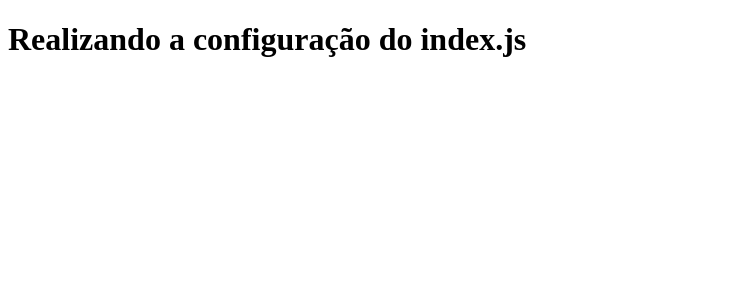
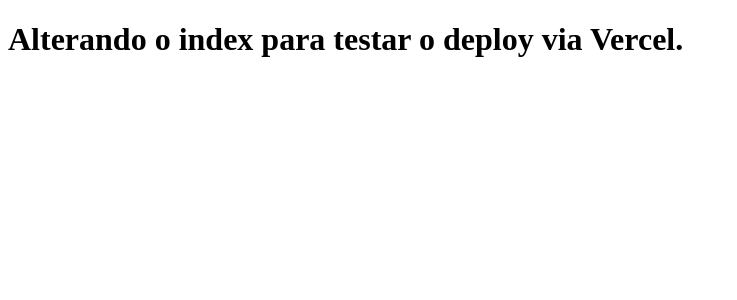
Before and after one commit to PedroH-Andrade/clone-tabnews, a Next.js app: page / in a window 1280 px wide. Shown: the top 300 px of the page, without its empty margins (0-737 px from the left). Built offline with nearby package versions, Linux system fonts and the light colour scheme.

Commit message:
Alterando o arquivo index.js

```diff
--- a/pages/index.js
+++ b/pages/index.js
@@ -1,5 +1,5 @@
 function Home(){
-    return <h1>Realizando a configuração do index.js</h1>
+    return <h1>Alterando o index para testar o deploy via Vercel.</h1>
 }
 
 export default Home;
```
